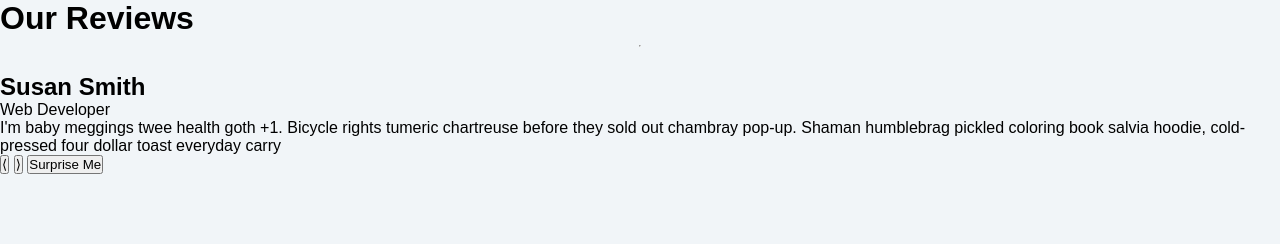
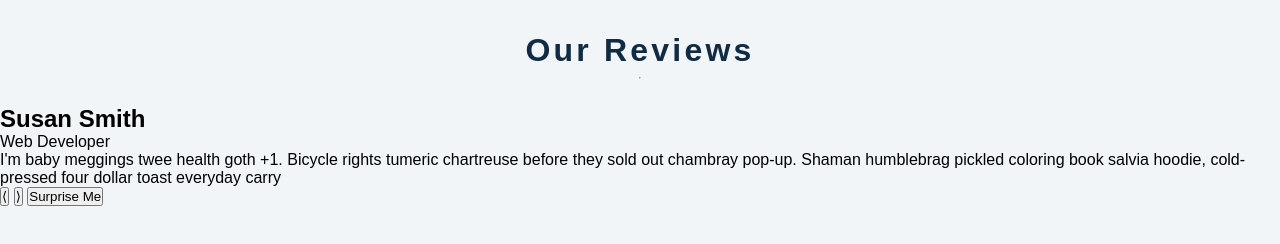
Before and after one commit to AngeloCornelio/review-carousel, a website: page index.html in a window 1280 px wide. Drawn offline with Linux system fonts and the light colour scheme.

Commit message:
Style h1
Also correct property in body so that the h1 is positioned
correctly.

```diff
--- a/styles.css
+++ b/styles.css
@@ -7,6 +7,13 @@ body, h1, div, p, button, h2, img {
 body {
     display: flex;
     flex-direction: column;
-    justify-content: center;
+    align-items: center;
     background-color: #f1f5f8;
 }
+
+h1 {
+    width: auto;
+    margin-top: 1em;
+    color: #102b42;
+    letter-spacing: 0.1em;
+}
```
